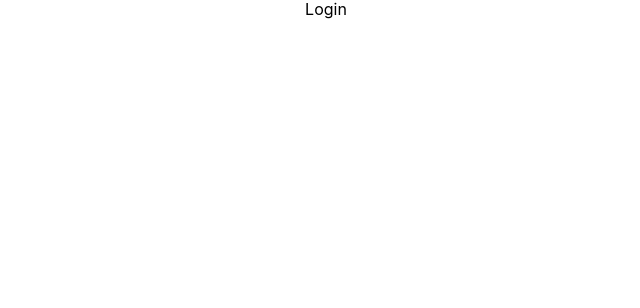
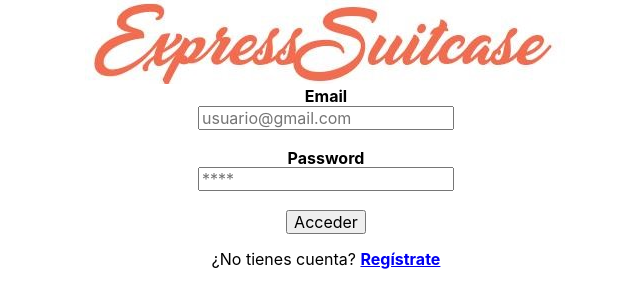
Before and after one commit to Saralopezlovon/ExpressSuitcase, a React (Create React App) app in the folder client/: page /login in a window 1280 px wide. Shown: the top 308 px of the page, without its empty margins (314-954 px from the left). Built offline with nearby package versions, Linux system fonts and the light colour scheme.

Commit message:
Add component Login

```diff
--- a/client/src/components/Login/Login.jsx
+++ b/client/src/components/Login/Login.jsx
@@ -1,7 +1,31 @@
 import React from "react";
 
+import logoPrueba  from '../../assets/logoPrueba.jpg';
+
+import './Login.css';
+
 const Login = () => {
-  return <div>Login</div>;
+  return <div>
+    <img src={logoPrueba} alt="logoApp" className="logoApp" /> <br />
+    <form className="formLogin" className="formLogin">
+
+      <label for="userEmail"><b>Email</b></label><br />
+      <input type="text" placeholder="usuario@gmail.com" name="userEmail" className="userEmail" required></input>
+
+      <br /><br />
+
+      <label for="userPassword"><b>Password</b></label><br />
+      <input type="password" placeholder="****" name="userPassword" className="userPassword" required></input>
+
+      <br /><br />
+
+      <button type="submit" className="btnLogin">Acceder</button>
+
+    </form>
+
+    <p className="paragrahLogin">¿No tienes cuenta? <a href="/signup" className="linkRegister" ><b>Regístrate</b></a></p>
+
+  </div>;
 };
 
 export default Login;
```
